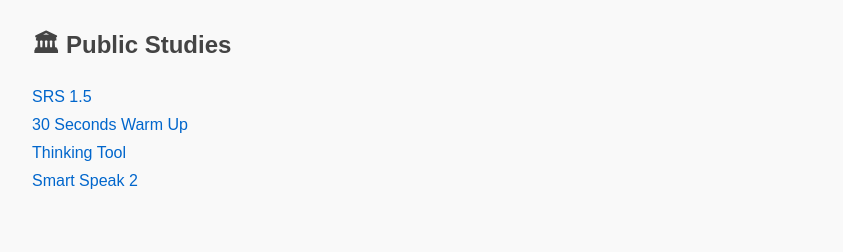
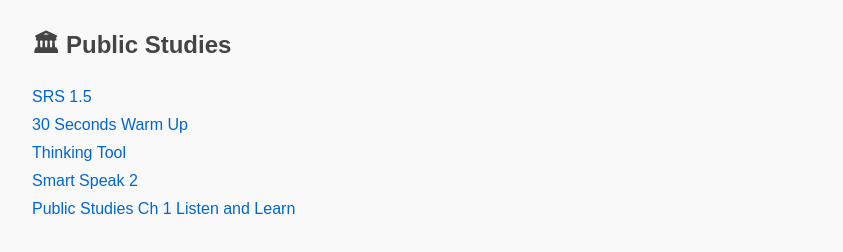
Before and after one commit to gijuku2025/SHS-Learning-Activities, a plain HTML site: page index.html in a window 1280 px wide. Shown: the part 80-332 px from the top of the page, without its empty margins (8-851 px from the left). Drawn offline with Linux system fonts and the light colour scheme.

Commit message:
Update index.html

```diff
--- a/index.html
+++ b/index.html
@@ -47,7 +47,7 @@
 
      <li><a href="public studies/seniorhighspeakingpractice/">Smart Speak 2</a></li>
 
-
+    <li><a href="public studies/publicstudiesch1listenandlearn/">Public Studies Ch 1 Listen and Learn</a></li>
 
 
   </ul>
```
